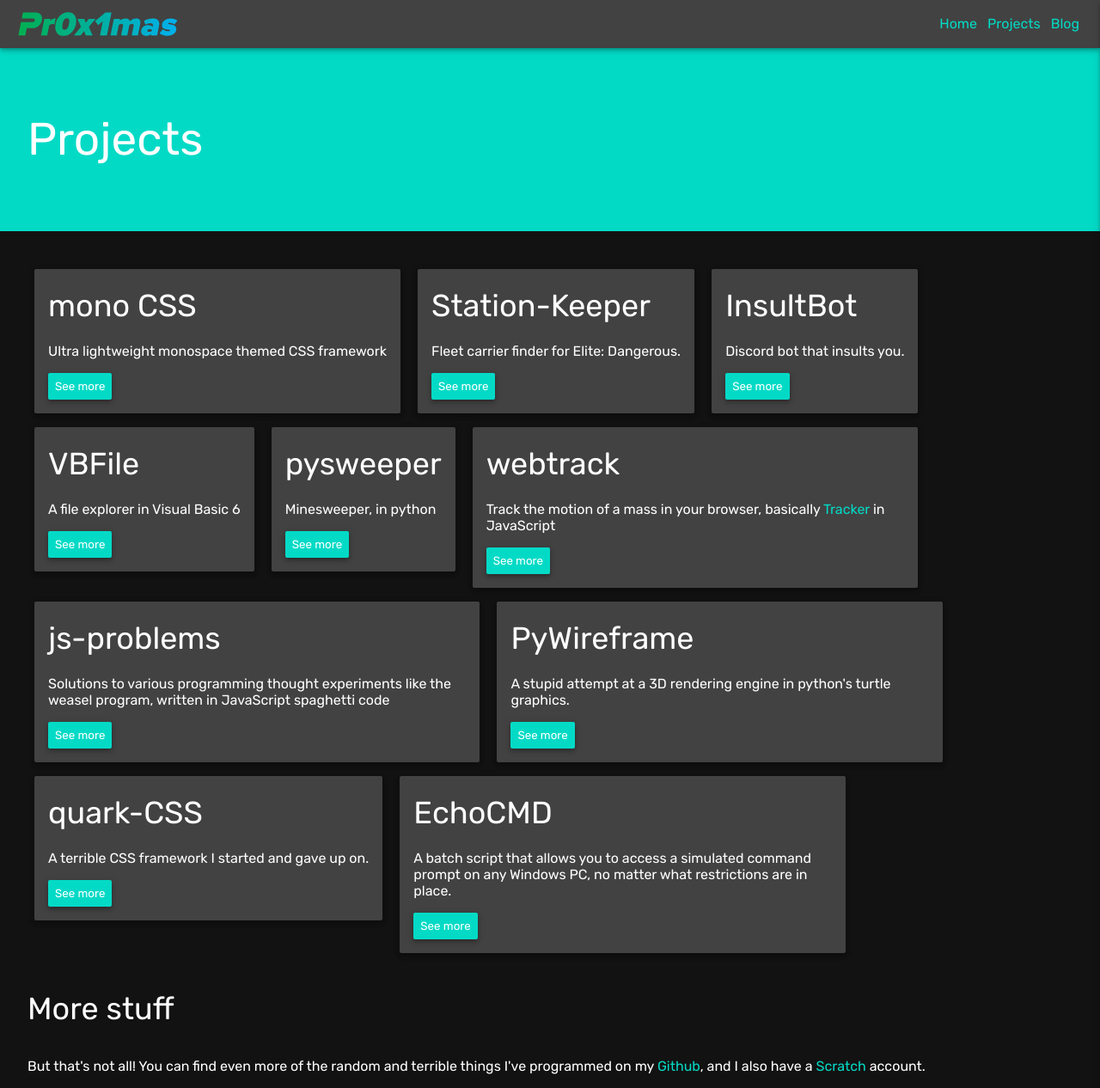
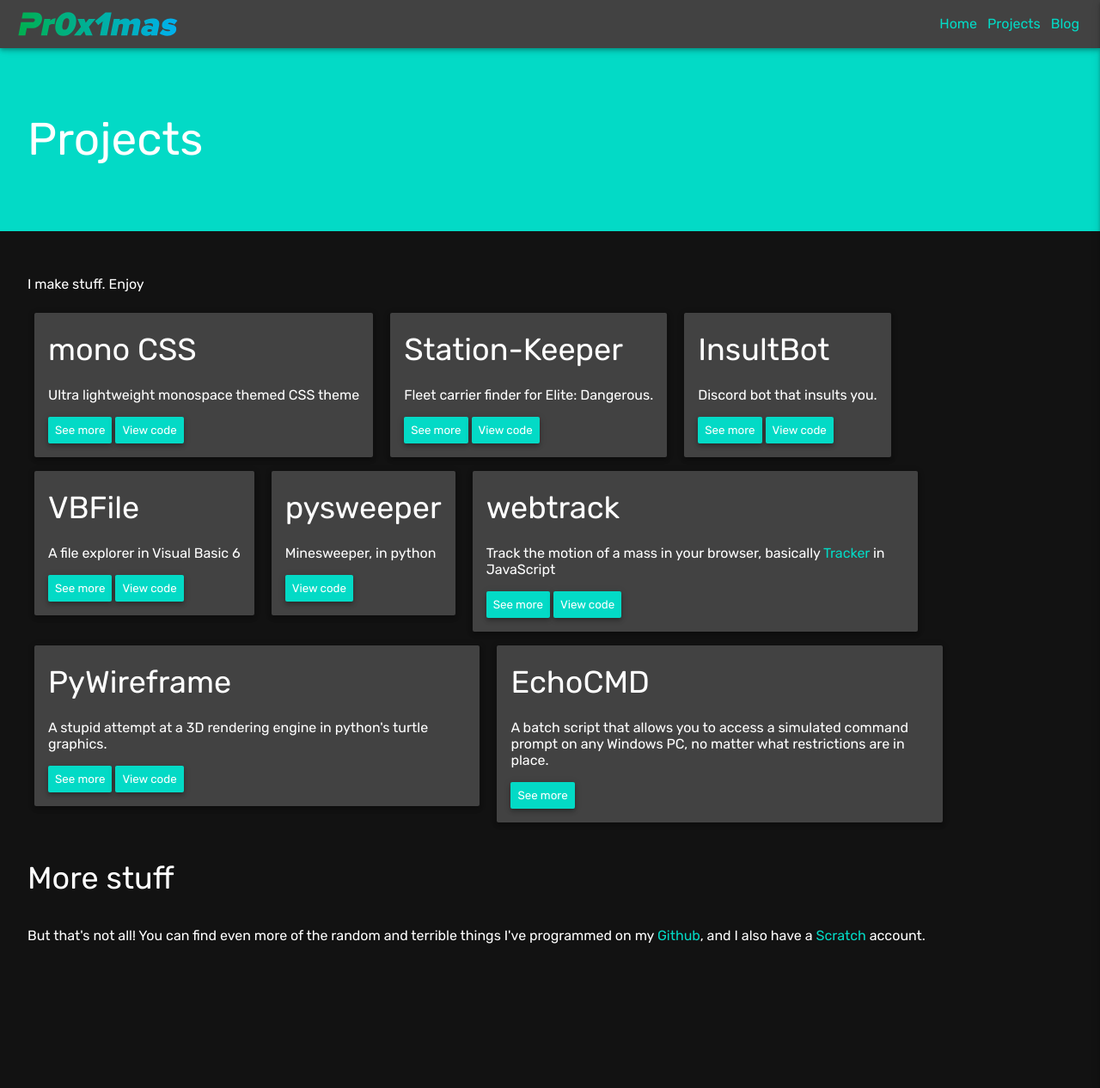
Before and after one commit to HyperHamster535/HyperHamster535.github.io, a Jekyll site: the page built from projects.html, in a window 1280 px wide and 1266 px high. Shown: the whole window at 86% size. Built offline with Jekyll 4.4.1, drawn with Linux system fonts in a browser that asks for light colours; nearby versions of some CDN libraries.

Commit message:
Update projects.html

```diff
--- a/projects.html
+++ b/projects.html
@@ -4,58 +4,54 @@ title: Projects
 permalink: /projects/
 ---
 
+<p>I make stuff. Enjoy</p>
+
 <div class="project-card">
     <h2>mono CSS</h2>
-    <p>Ultra lightweight monospace themed CSS framework</p>
+    <p>Ultra lightweight monospace themed CSS theme</p>
     <a href="https://pr0x1mas.github.io/monoCSS"><button>See more</button></a>
+    <a href="https://github.com/pr0x1mas/monoCSS"><button>View code</button></a>
 </div>
 
 <div class="project-card">
     <h2>Station-Keeper</h2>
     <p>Fleet carrier finder for Elite: Dangerous.</p>
     <a href="https://pr0x1mas.github.io/station-keeper"><button>See more</button></a>
+    <a href="https://github.com/pr0x1mas/station-keeper"><button>View code</button></a>
 </div>
 
 <div class="project-card">
     <h2>InsultBot</h2>
     <p>Discord bot that insults you.</p>
     <a href="https://pr0x1mas.github.io/InsultBot"><button>See more</button></a>
+    <a href="https://github.com/pr0x1mas/InsultBot"><button>View code</button></a>
 </div>
 
 <div class="project-card">
     <h2>VBFile</h2>
     <p>A file explorer in Visual Basic 6</p>
     <a href="https://pr0x1mas.github.io/vbFile"><button>See more</button></a>
+    <a href="https://github.com/pr0x1mas/vbFile"><button>View code</button></a>
 </div>
 
 <div class="project-card">
     <h2>pysweeper</h2>
     <p>Minesweeper, in python</p>
-    <a href="https://pr0x1mas.github.io/pysweeper"><button>See more</button></a>
+    <a href="https://github.com/pr0x1mas/pysweeper"><button>View code</button></a>
 </div>
 
 <div class="project-card">
     <h2>webtrack</h2>
     <p>Track the motion of a mass in your browser, basically <a href="https://physlets.org/tracker/">Tracker</a> in JavaScript</p>
     <a href="https://pr0x1mas.github.io/webtrack"><button>See more</button></a>
-</div>
-
-<div class="project-card">
-    <h2>js-problems</h2>
-    <p>Solutions to various programming thought experiments like the weasel program, written in JavaScript spaghetti code</p>
-    <a href="https://pr0x1mas.github.io/js-problems"><button>See more</button></a>
+    <a href="https://github.com/pr0x1mas/webtrack"><button>View code</button></a>
 </div>
 
 <div class="project-card">
     <h2>PyWireframe</h2>
     <p>A stupid attempt at a 3D rendering engine in python's turtle graphics.</p>
     <a href="https://pr0x1mas.github.io/PyWireframe"><button>See more</button></a>
-</div>
-
-<div class="project-card">
-    <h2>quark-CSS</h2>
-    <p>A terrible CSS framework I started and gave up on.</p>
-    <a href="https://pr0x1mas.github.io/quark-CSS"><button>See more</button></a>
+    <a href="https://github.com/pr0x1mas/PyWireframe"><button>View code</button></a>
 </div>
 
 <div class="project-card">
```
